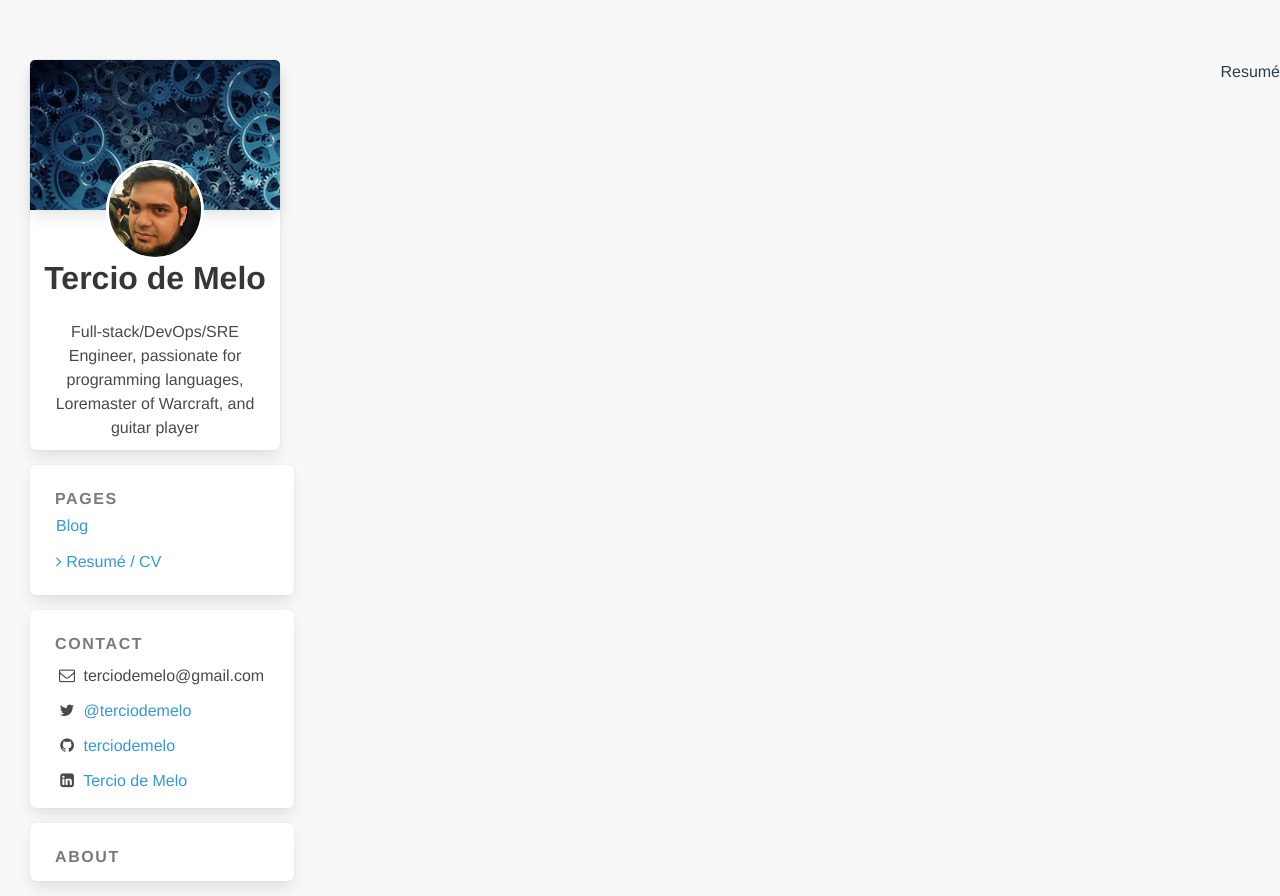
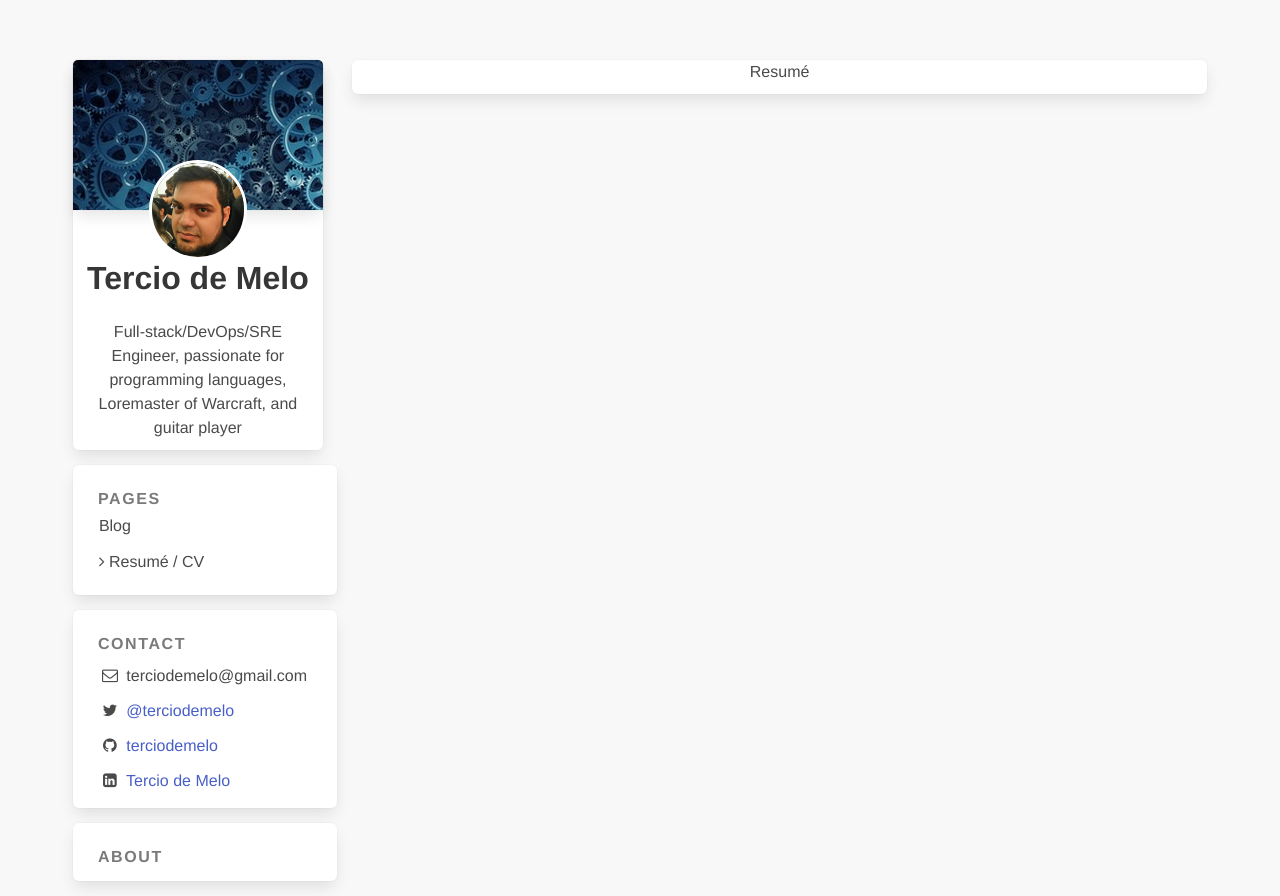
Before and after one commit to terciodemelo/tercio.me, a Vue app: page /resume in a window 1280 px wide. Built offline with nearby package versions, Linux system fonts and the light colour scheme; what vue-resource would draw is missing.

Commit message:
Setups Resumé page layout

```diff
--- a/src/App.vue
+++ b/src/App.vue
@@ -16,10 +16,11 @@ export default {
 }
 </script>
 
-<style>
+<style scoped>
 #app {
+  width: 100%;
   display: flex;
-  justify-content: space-between;
+  justify-content: center;
 
   font-family: 'Avenir', Helvetica, Arial, sans-serif;
   -webkit-font-smoothing: antialiased;
--- a/src/components/Resume.vue
+++ b/src/components/Resume.vue
@@ -1,6 +1,8 @@
 <template>
   <div id="resume">
-    Resumé
+    <div class="box">
+      Resumé
+    </div>
   </div>
 </template>
 
@@ -10,6 +12,17 @@ export default {
 }
 </script>
 
-<style>
+<style scoped>
+#resume {
+  width: 100%;
+  max-width: 900px;
+  display: flex;
+  flex-direction: column;
+  align-items: left;
+}
 
+.box {
+  width: 95%;
+  margin-left: 15px;
+}
 </style>
```
